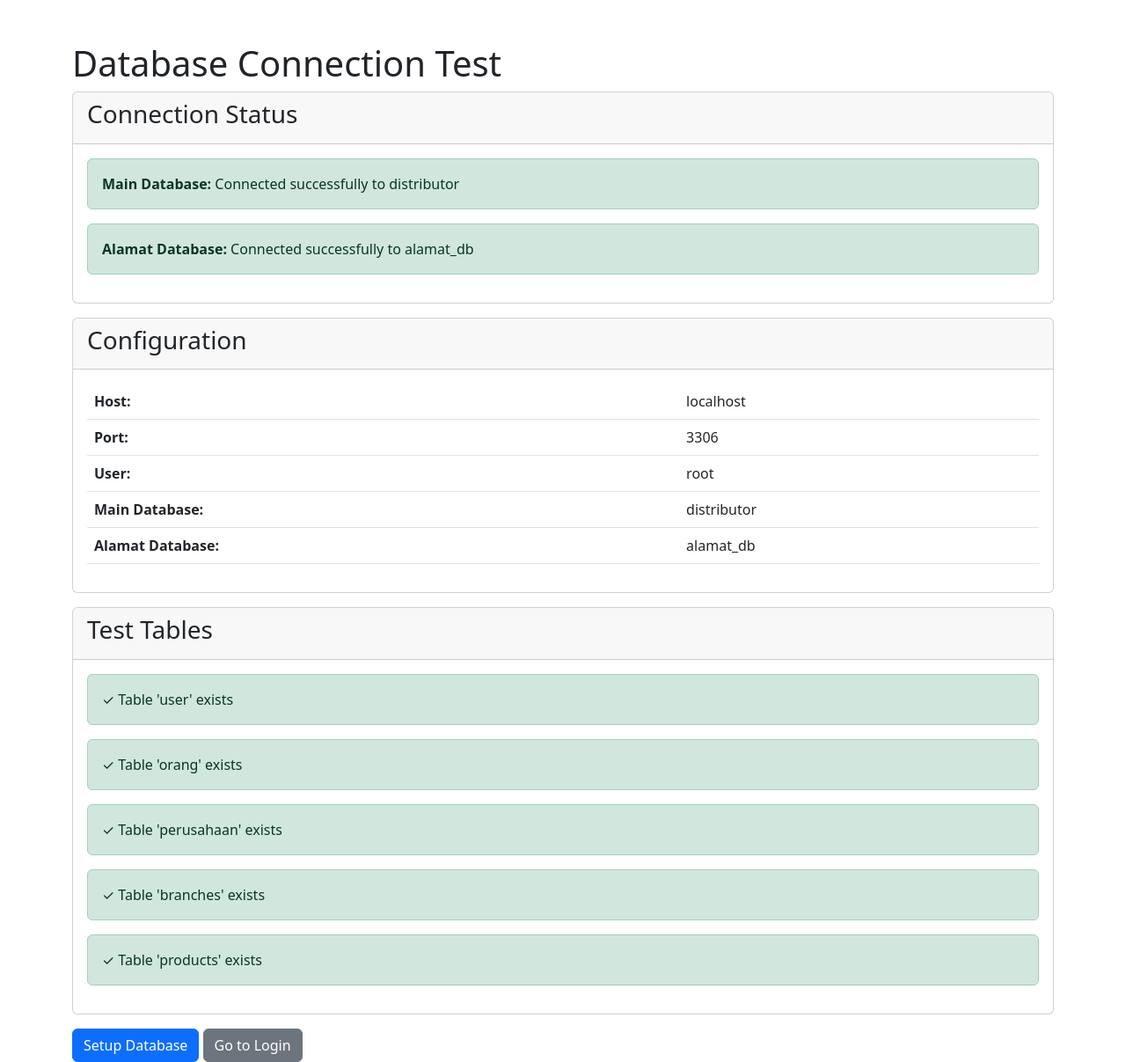
After one commit to 82080038/distributor, a PHP site: page /test_connection.php in a window 1280 px wide. The commit adds this page. Shown: the whole page at 88% size. Run offline with PHP 8.4, Linux system fonts and the light colour scheme.

Commit message:
Fix application integration and errors
- Fix register.php syntax errors and missing function dependencies
- Add setup_database.php for easy database initialization
- Add test_connection.php for debugging database connections
- Improve error handling for missing alamat_manager.php
- Fix PHP syntax issues in register.php
- Add proper database setup with default user creation
- Ensure all application files have proper error handling

```diff
--- /dev/null
+++ b/test_connection.php
@@ -0,0 +1,84 @@
+<?php
+require_once __DIR__ . DIRECTORY_SEPARATOR . 'config.php';
+
+?>
+<!DOCTYPE html>
+<html lang="id">
+<head>
+    <meta charset="UTF-8">
+    <meta name="viewport" content="width=device-width, initial-scale=1.0">
+    <title>Database Connection Test</title>
+    <link href="https://cdn.jsdelivr.net/npm/bootstrap@5.3.0/dist/css/bootstrap.min.css" rel="stylesheet">
+</head>
+<body>
+    <div class="container mt-5">
+        <h1>Database Connection Test</h1>
+
+        <div class="card">
+            <div class="card-header">
+                <h3>Connection Status</h3>
+            </div>
+            <div class="card-body">
+                <?php if ($conn->connect_error): ?>
+                    <div class="alert alert-danger">
+                        <strong>Main Database Error:</strong> <?php echo $conn->connect_error; ?>
+                    </div>
+                <?php else: ?>
+                    <div class="alert alert-success">
+                        <strong>Main Database:</strong> Connected successfully to <?php echo DB_NAME; ?>
+                    </div>
+                <?php endif; ?>
+
+                <?php if ($conn_alamat->connect_error): ?>
+                    <div class="alert alert-warning">
+                        <strong>Alamat Database Error:</strong> <?php echo $conn_alamat->connect_error; ?>
+                    </div>
+                <?php else: ?>
+                    <div class="alert alert-success">
+                        <strong>Alamat Database:</strong> Connected successfully to <?php echo DB_NAME_ALAMAT; ?>
+                    </div>
+                <?php endif; ?>
+            </div>
+        </div>
+
+        <div class="card mt-3">
+            <div class="card-header">
+                <h3>Configuration</h3>
+            </div>
+            <div class="card-body">
+                <table class="table">
+                    <tr><td><strong>Host:</strong></td><td><?php echo DB_HOST; ?></td></tr>
+                    <tr><td><strong>Port:</strong></td><td><?php echo DB_PORT; ?></td></tr>
+                    <tr><td><strong>User:</strong></td><td><?php echo DB_USER; ?></td></tr>
+                    <tr><td><strong>Main Database:</strong></td><td><?php echo DB_NAME; ?></td></tr>
+                    <tr><td><strong>Alamat Database:</strong></td><td><?php echo DB_NAME_ALAMAT; ?></td></tr>
+                </table>
+            </div>
+        </div>
+
+        <div class="card mt-3">
+            <div class="card-header">
+                <h3>Test Tables</h3>
+            </div>
+            <div class="card-body">
+                <?php
+                $tables = ['user', 'orang', 'perusahaan', 'branches', 'products'];
+                foreach ($tables as $table) {
+                    $result = $conn->query("SHOW TABLES LIKE '$table'");
+                    if ($result && $result->num_rows > 0) {
+                        echo "<div class='alert alert-success'>✓ Table '$table' exists</div>";
+                    } else {
+                        echo "<div class='alert alert-danger'>✗ Table '$table' missing</div>";
+                    }
+                }
+                ?>
+            </div>
+        </div>
+
+        <div class="mt-3">
+            <a href="setup_database.php" class="btn btn-primary">Setup Database</a>
+            <a href="login.php" class="btn btn-secondary">Go to Login</a>
+        </div>
+    </div>
+</body>
+</html>
```
Also changed, not shown: register.php (+14 -5 lines), setup_database.php (added, +82 -0 lines).
